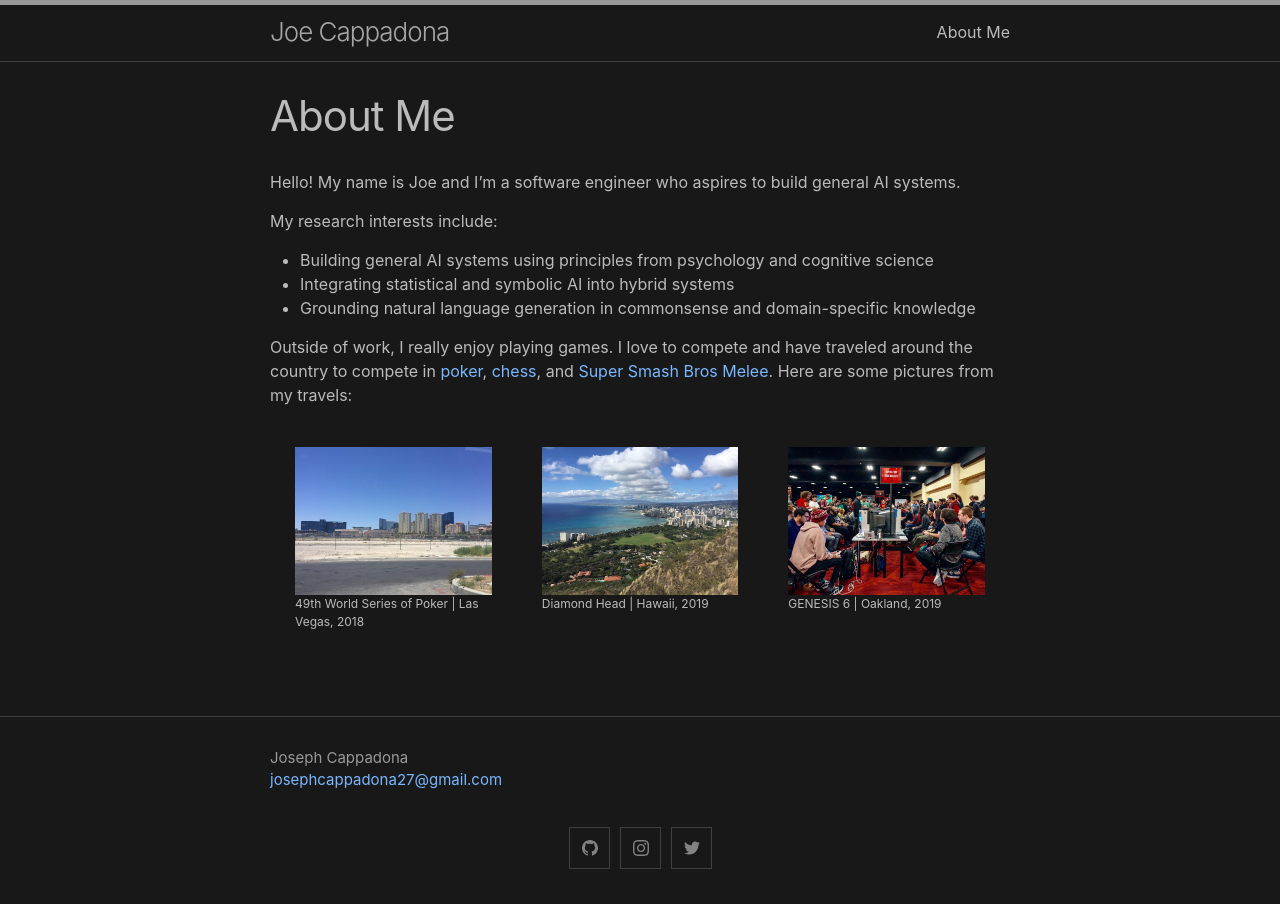
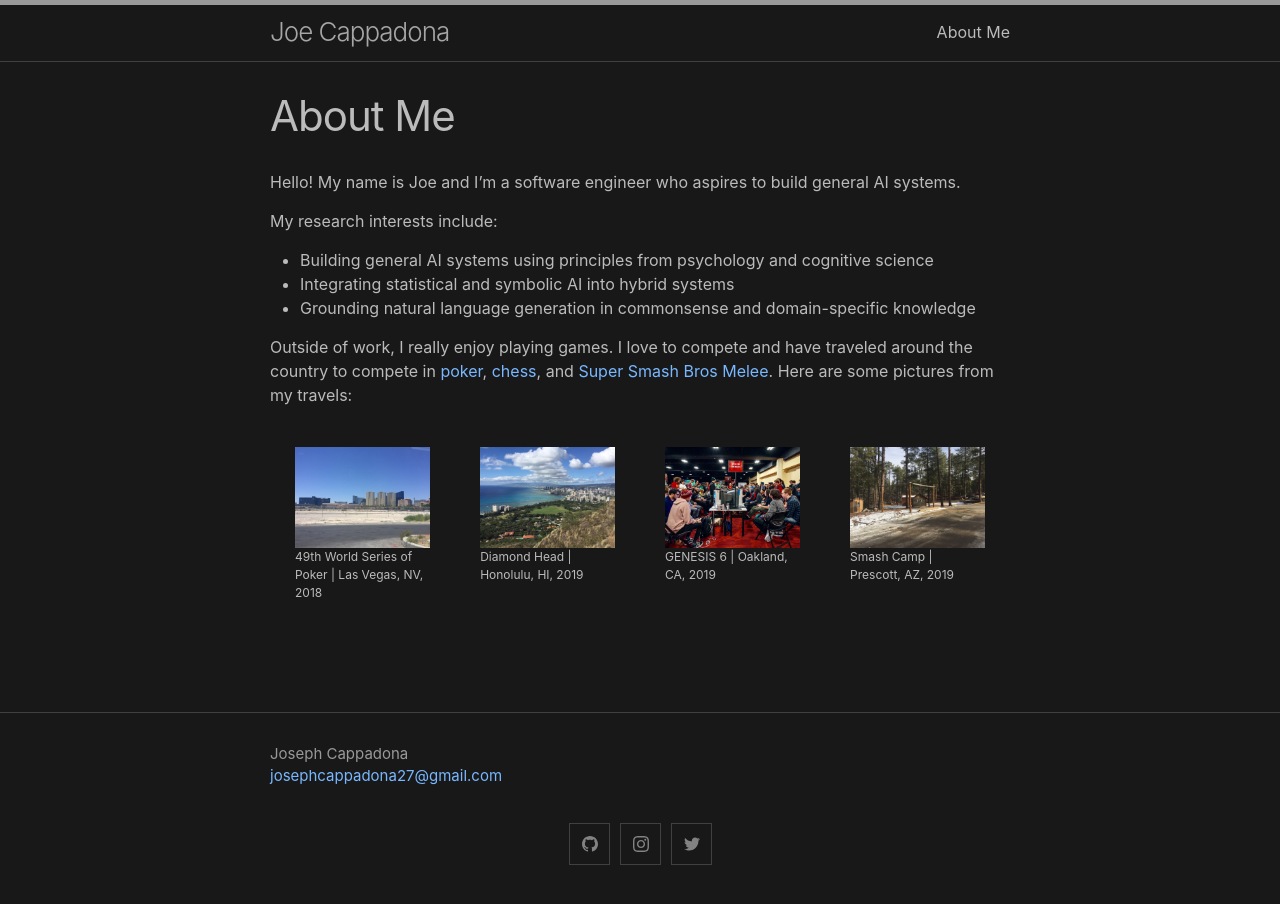
Before and after one commit to josephcappadona/josephcappadona.github.io, a Jekyll site: the page built from about.md, in a window 1280 px wide. Built offline with Jekyll 4.4.1, drawn with Linux system fonts in a browser that asks for light colours.

Commit message:
Update about.md

```diff
--- a/about.md
+++ b/about.md
@@ -16,16 +16,21 @@ Outside of work, I really enjoy playing games. I love to compete and have travel
 <div style="display: flex; font-size: 12px;">
   <div style="display: block; margin: 25px;">
     <img src="/assets/img/vegas.jpg" style="max-height: 250px;"/>
-    <div>49th World Series of Poker | Las Vegas, 2018</div>
+    <div>49th World Series of Poker | Las Vegas, NV, 2018</div>
   </div>
 
   <div style="display: block; margin: 25px;">
     <img src="/assets/img/hawaii.jpg" style="max-height: 250px;"/>
-    <div>Diamond Head | Hawaii, 2019</div>
+    <div>Diamond Head | Honolulu, HI, 2019</div>
   </div>
 
   <div style="display: block; margin: 25px;">
     <img src="/assets/img/genesis.jpeg" style="max-height: 250px;"/>
-    <div>GENESIS 6 | Oakland, 2019</div>
+    <div>GENESIS 6 | Oakland, CA, 2019</div>
+  </div>
+
+  <div style="display: block; margin: 25px;">
+    <img src="/assets/img/smash-camp.jpg" style="max-height: 250px;"/>
+    <div>Smash Camp | Prescott, AZ, 2019</div>
   </div>
 </div>
```
